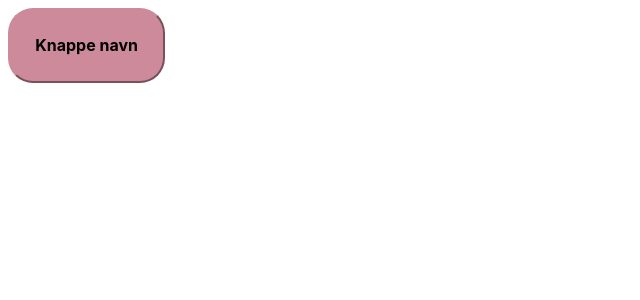
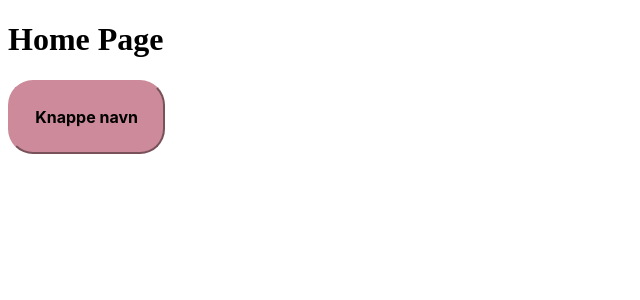
Before and after one commit to dta-byte/BrideTalk, a React (Create React App) app in the folder bridetalk_project/: page / in a window 1280 px wide. Shown: the top 300 px of the page, without its empty margins (0-640 px from the left). Built offline with nearby package versions, Linux system fonts and the light colour scheme; a web font is replaced by a local one.

Commit message:
main headline component

```diff
--- /dev/null
+++ b/bridetalk_project/src/components/atoms/headlines/MainHeadLine.jsx
@@ -0,0 +1,13 @@
+import React from "react";
+
+export const MainHeadline = (props) => {
+  const { headline } = props;
+
+  return (
+    <>
+      <div className="headline"></div>
+
+      <h1 className="text">{headline}</h1>
+    </>
+  );
+};
--- a/bridetalk_project/src/components/atoms/index.js
+++ b/bridetalk_project/src/components/atoms/index.js
@@ -1,2 +1,4 @@
 import { PrimaryButton }  from "./buttons/PrimaryButton";
+import { MainHeadline } from "./headlines/MainHeadLine";
 export { PrimaryButton }
+export { MainHeadline }
--- a/bridetalk_project/src/components/pages/HomePage/HomePage.jsx
+++ b/bridetalk_project/src/components/pages/HomePage/HomePage.jsx
@@ -1,9 +1,10 @@
 import { PrimaryButton } from "../../atoms"
-
+import { MainHeadline } from "../../atoms"
 
 export const HomePage = () => {
     return (
         <div>
+        <MainHeadline headline="Home Page"></MainHeadline>
        <PrimaryButton>{"Knappe navn"}</PrimaryButton>
       </div>
 
--- a/bridetalk_project/src/components/pages/create-user/CreateUserPage.jsx
+++ b/bridetalk_project/src/components/pages/create-user/CreateUserPage.jsx
@@ -1,7 +1,9 @@
+import { MainHeadline } from "../../atoms"
 export const CreateUserPage = () => {
     return (
         <div>
-      Sign in page
+        <MainHeadline headline="Sign in page!"></MainHeadline>
+
       </div>
 
     )
--- a/bridetalk_project/src/components/pages/login/LogInPage.jsx
+++ b/bridetalk_project/src/components/pages/login/LogInPage.jsx
@@ -1,9 +1,9 @@
-
+import { MainHeadline } from "../../atoms"
 
 export const LoginPage = () => {
     return (
         <div>
-      LogIn page
+        <MainHeadline headline="Log in!"></MainHeadline>
       </div>
 
     )
```
